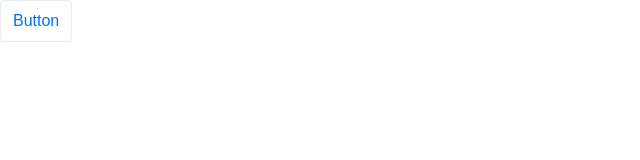
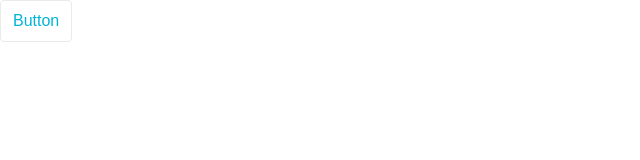
Before and after one commit to CheizeX/eevent-proof, a Next.js app: page / in a window 1280 px wide. Shown: the top 160 px of the page, without its empty margins (0-640 px from the left). Built offline with nearby package versions, Linux system fonts and the light colour scheme.

Commit message:
feat: themes and provider theme integration

```diff
--- a/app/layout.tsx
+++ b/app/layout.tsx
@@ -1,21 +1,21 @@
-import './globals.css'
-import { Inter } from 'next/font/google'
+import './globals.css';
+import { Inter } from 'next/font/google';
 
-const inter = Inter({ subsets: ['latin'] })
+const inter = Inter({ subsets: ['latin'] });
 
 export const metadata = {
-  title: 'Create Next App',
-  description: 'Generated by create next app',
-}
+	title: 'Evvent Proof',
+	description: 'Generated by Ezequiel Rivas',
+};
 
 export default function RootLayout({
-  children,
+	children,
 }: {
-  children: React.ReactNode
+	children: React.ReactNode;
 }) {
-  return (
-    <html lang="en">
-      <body className={inter.className}>{children}</body>
-    </html>
-  )
+	return (
+		<html lang='en'>
+			<body className={inter.className}>{children}</body>
+		</html>
+	);
 }
--- /dev/null
+++ b/app/lib/registry.tsx
@@ -0,0 +1,29 @@
+'use client';
+
+import React, { useState } from 'react';
+import { useServerInsertedHTML } from 'next/navigation';
+import { ServerStyleSheet, StyleSheetManager } from 'styled-components';
+
+export default function StyledComponentsRegistry({
+	children,
+}: {
+	children: React.ReactNode;
+}) {
+	// Only create stylesheet once with lazy initial state
+	// x-ref: https://reactjs.org/docs/hooks-reference.html#lazy-initial-state
+	const [styledComponentsStyleSheet] = useState(() => new ServerStyleSheet());
+
+	useServerInsertedHTML(() => {
+		const styles = styledComponentsStyleSheet.getStyleElement();
+		// styledComponentsStyleSheet.instance.clearTag();
+		return <>{styles}</>;
+	});
+
+	if (typeof window !== 'undefined') return <>{children}</>;
+
+	return (
+		<StyleSheetManager sheet={styledComponentsStyleSheet.instance}>
+			{children}
+		</StyleSheetManager>
+	);
+}
--- a/app/page.tsx
+++ b/app/page.tsx
@@ -2,11 +2,14 @@
 import Image from 'next/image';
 import styles from './page.module.css';
 import Button from '@/components/shared/Button/Button';
+import { Providers } from './provider';
 
 export default function Home() {
 	return (
-		<main>
-			<Button>Styled Button</Button>
-		</main>
+		<Providers>
+			<main>
+				<Button>Styled Button</Button>
+			</main>
+		</Providers>
 	);
 }
--- /dev/null
+++ b/app/provider.tsx
@@ -0,0 +1,11 @@
+import { mainTheme } from '@/themes/main.theme';
+import { ThemeProvider } from 'styled-components';
+import StyledComponentsRegistry from './lib/registry';
+
+export function Providers({ children }: { children: React.ReactNode }) {
+	return (
+		<StyledComponentsRegistry>
+			<ThemeProvider theme={mainTheme}>{children}</ThemeProvider>
+		</StyledComponentsRegistry>
+	);
+}
--- a/components/shared/Button/Button.styled.ts
+++ b/components/shared/Button/Button.styled.ts
@@ -1,18 +1,18 @@
-import styled from "styled-components";
+import styled from 'styled-components';
 
 export const StyledButton = styled.button`
 	background-color: #fff;
 	border: 1px solid #eaeaea;
 	border-radius: 4px;
-  color: #0070f3;
+	color: ${({ theme }) => theme.color.turquoise[1]};
 	cursor: pointer;
 	font-size: 1rem;
 	line-height: 1.5;
 	padding: 0.5rem 0.75rem;
 	transition: all 0.2s ease-in-out;
 	&:hover {
-    background-color: #0070f3;
-    border-color: #0070f3;
+		background-color: ${({ theme }) => theme.color.turquoise[1]};
+		border-color: ${({ theme }) => theme.color.turquoise[1]};
 		color: #fff;
 	}
 `;
--- /dev/null
+++ b/themes/main.theme.ts
@@ -0,0 +1,111 @@
+import { DefaultTheme } from 'styled-components';
+import localFont from 'next/font/local';
+
+const northwell = localFont({
+	src: '../app/fonts/Northwell-Alt.woff2',
+	display: 'swap',
+});
+
+export const mainTheme: DefaultTheme = {
+	fontFamily: {
+		northwell: northwell.style.fontFamily,
+	},
+	color: {
+		gray: {
+			1: '#2A2A2A',
+			2: '#454545',
+			3: '#5C5C5C',
+			4: '#707070',
+			5: '#878787',
+			6: '#B2B2B2',
+			7: '#C4C4C4',
+			8: '#D5D5D5',
+			9: '#F7F7F7',
+			10: '#FFFFFF',
+		},
+		purple: {
+			1: '#8520D0',
+			2: '#876CD0',
+			3: '#8769FF',
+			4: '#C155F0',
+			5: '#C700D0',
+			6: '#E180E4',
+		},
+		pink: {
+			1: '#d95aff',
+			2: '#ff00ff',
+			3: '#F8E6FF',
+			4: '#BC00CC77',
+			5: '#EEB4FF',
+		},
+		turquoise: {
+			1: '#00b4d8',
+			2: '#B5FAFF',
+			3: '#05efff',
+			4: '#00BFCC',
+			5: '#01686F',
+		},
+		blue: {
+			1: '#1877F2',
+		},
+		green: {
+			1: '#004b50',
+			2: '#8BDFD0',
+			3: '#23A236',
+			4: '#14AC0F',
+			5: '#439152',
+			6: '#DCFFDB',
+			7: '#27CC00',
+		},
+		red: {
+			1: '#AD0000',
+			2: '#FFDBDB',
+			3: '#FF486B',
+		},
+		orange: {
+			1: '#E6476F',
+			2: '#FF6641',
+			3: '#F78F28',
+			4: '#FA5F5F',
+			5: '#EB502A',
+			6: '#F4CE00',
+			7: '#FFF7DB',
+			8: '#B88F00',
+		},
+	},
+	fontSize: {
+		8: '0.5rem',
+		10: '0.625rem',
+		12: '0.75rem',
+		14: '0.875rem',
+		16: '1rem',
+		18: '1.125rem',
+		20: '1.25rem',
+		22: '1.375rem',
+		24: '1.5rem',
+		26: '1.625rem',
+		28: '1.75rem',
+		30: '1.875rem',
+		32: '2rem',
+		34: '2.125rem',
+		36: '2.25rem',
+		38: '2.375rem',
+		40: '2.5rem',
+		42: '2.625rem',
+		44: '2.75rem',
+		46: '2.875rem',
+		48: '3rem',
+		50: '3.125rem',
+	},
+	fontWeight: {
+		100: '100',
+		200: '200',
+		300: '300',
+		400: '400',
+		500: '500',
+		600: '600',
+		700: '700',
+		800: '800',
+		900: '900',
+	},
+};
```
Also changed, not shown: themes/styled.theme.d.ts (added, +111 -0 lines), app/fonts/Northwell-Alt.woff2 (added). Lines whose indentation alone changed are shown as unchanged.
